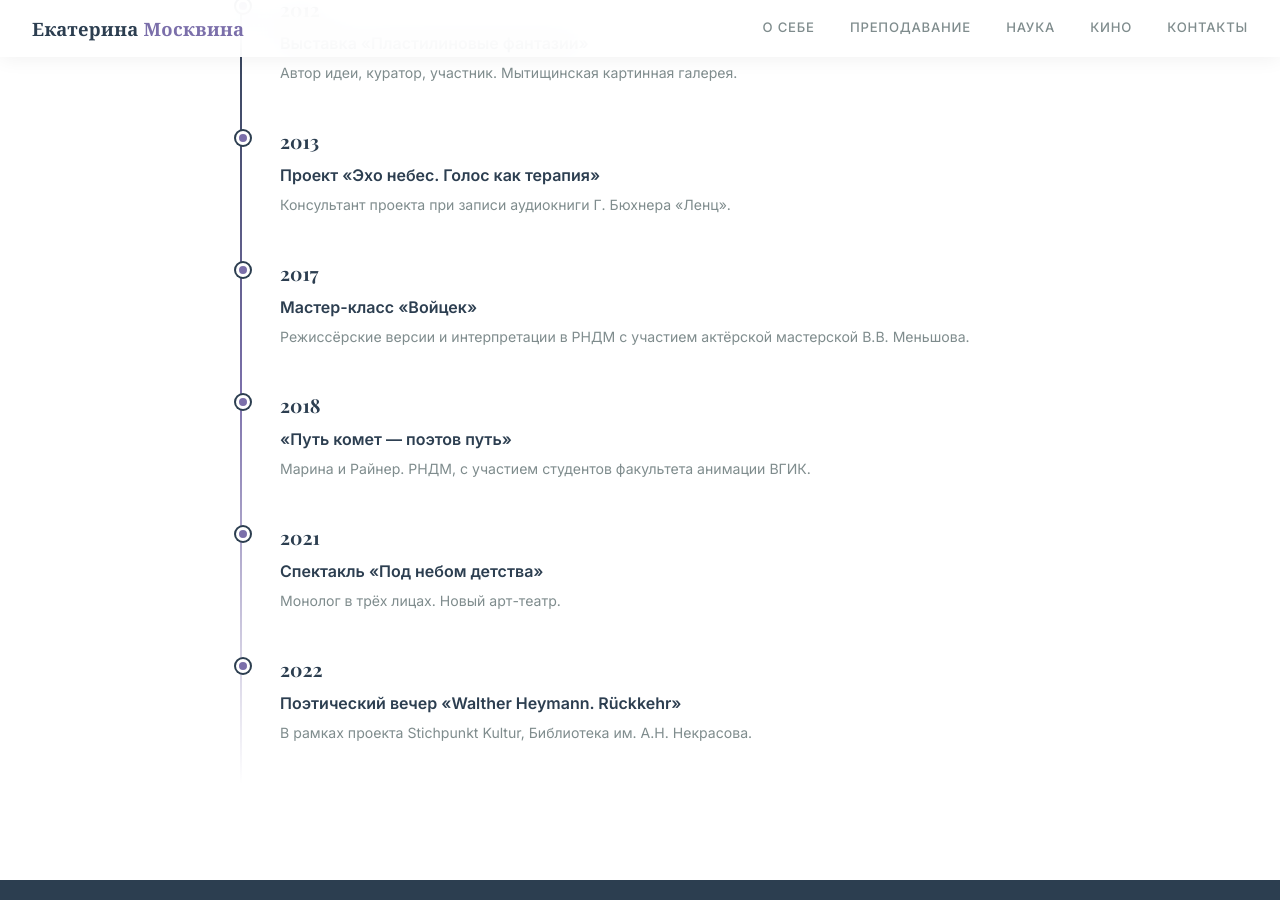
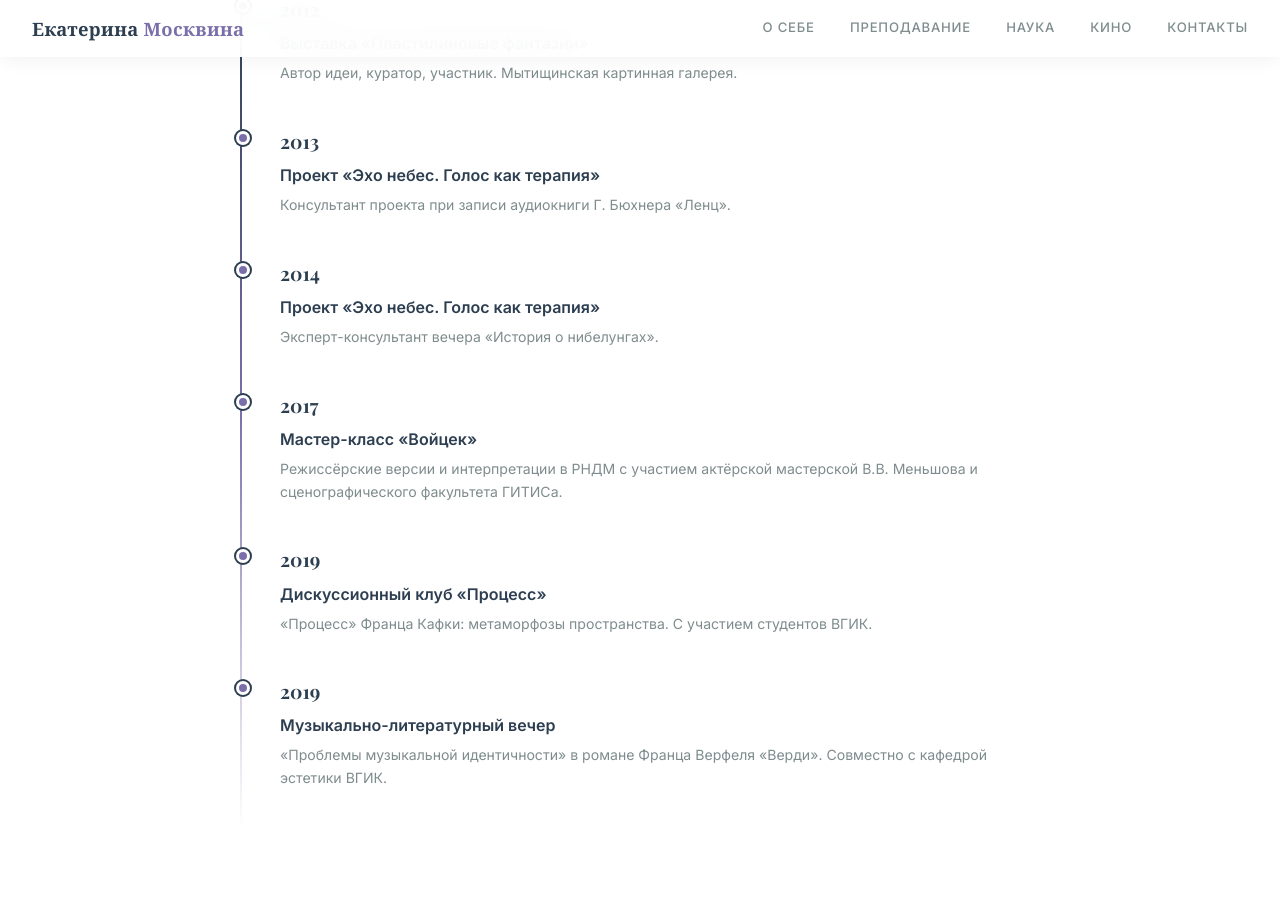
Before and after one commit to bars4um-sys/KateM, a Jekyll site: the page built from index.html, in a window 1280 px wide and 900 px high, scrolled down 3999 px. Built offline with Jekyll 4.4.1, drawn with Linux system fonts in a browser that asks for light colours; some web fonts are replaced; some of the changed text lies outside the part shown.

Commit message:
Исправления в кино/театр и проектах: Путь планет + новые пункты из CV
1. cinema.yml: «Путь комет» → «Путь планет»
2. timeline.yml: убраны 3 театральных пункта (2018, 2021, 2022) — они уже в cinema
3. timeline.yml: добавлены 3 новых пункта из CV — 2014 (Эхо небес), 2019 (Процесс Кафки), 2019 (Верди)

```diff
--- a/_data/cinema.yml
+++ b/_data/cinema.yml
@@ -19,7 +19,7 @@
       title: "Моноспектакль «Мы виноваты перед ним»"
       desc: ""
     - year: 2018
-      title: "«Путь комет — поэтов путь»"
+      title: "«Путь планет»"
       desc: "Марина и Райнер. РНДМ, с участием студентов факультета анимации ВГИК"
     - year: 2021
       title: "Спектакль «Под небом детства»"
--- a/_data/timeline.yml
+++ b/_data/timeline.yml
@@ -6,18 +6,18 @@
   title: "Проект «Эхо небес. Голос как терапия»"
   desc: "Консультант проекта при записи аудиокниги Г. Бюхнера «Ленц»."
 
+- year: 2014
+  title: "Проект «Эхо небес. Голос как терапия»"
+  desc: "Эксперт-консультант вечера «История о нибелунгах»."
+
 - year: 2017
   title: "Мастер-класс «Войцек»"
-  desc: "Режиссёрские версии и интерпретации в РНДМ с участием актёрской мастерской В.В. Меньшова."
+  desc: "Режиссёрские версии и интерпретации в РНДМ с участием актёрской мастерской В.В. Меньшова и сценографического факультета ГИТИСа."
 
-- year: 2018
-  title: "«Путь комет — поэтов путь»"
-  desc: "Марина и Райнер. РНДМ, с участием студентов факультета анимации ВГИК."
+- year: 2019
+  title: "Дискуссионный клуб «Процесс»"
+  desc: "«Процесс» Франца Кафки: метаморфозы пространства. С участием студентов ВГИК."
 
-- year: 2021
-  title: "Спектакль «Под небом детства»"
-  desc: "Монолог в трёх лицах. Новый арт-театр."
-
-- year: 2022
-  title: "Поэтический вечер «Walther Heymann. Rückkehr»"
-  desc: "В рамках проекта Stichpunkt Kultur, Библиотека им. А.Н. Некрасова."
+- year: 2019
+  title: "Музыкально-литературный вечер"
+  desc: "«Проблемы музыкальной идентичности» в романе Франца Верфеля «Верди». Совместно с кафедрой эстетики ВГИК."
```
